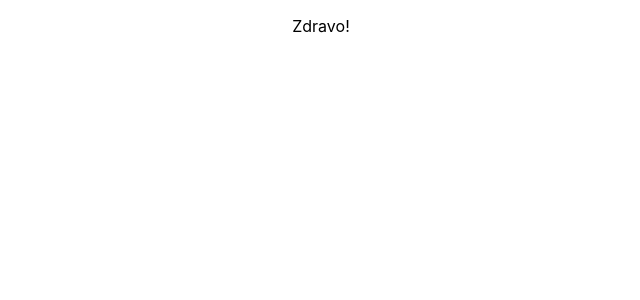
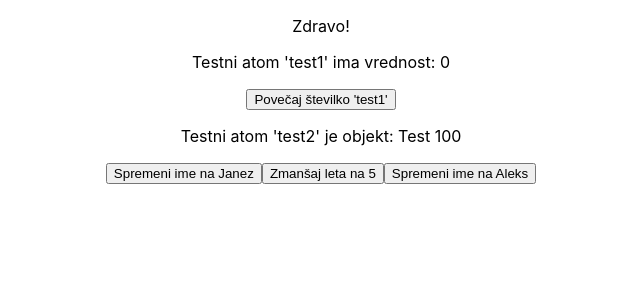
Before and after one commit to teol007/Praktikum2, a React (Create React App) app in the folder Frontend/pravozavsereact/: page / in a window 1280 px wide. Shown: the top 300 px of the page, without its empty margins (319-959 px from the left). Built offline with nearby package versions, Linux system fonts and the light colour scheme.

Commit message:
Knjiznica za upravljanje stanja Jotai in primeri

```diff
--- a/Frontend/pravozavsereact/package.json
+++ b/Frontend/pravozavsereact/package.json
@@ -10,6 +10,7 @@
     "@types/node": "^16.18.27",
     "@types/react": "^18.2.6",
     "@types/react-dom": "^18.2.4",
+    "jotai": "^2.1.0",
     "react": "^18.2.0",
     "react-dom": "^18.2.0",
     "react-scripts": "5.0.1",
--- a/Frontend/pravozavsereact/src/App.tsx
+++ b/Frontend/pravozavsereact/src/App.tsx
@@ -1,11 +1,13 @@
 import React from 'react';
 import './App.css';
 import Greetings from './Components/Greetings/Greetings';
+import TestUseOfAtoms from './Components/TestUseOfAtoms/TestUseOfAtom';
 
 function App() {
   return (
     <div className="App">
       <Greetings />
+      <TestUseOfAtoms />
     </div>
   );
 }
--- /dev/null
+++ b/Frontend/pravozavsereact/src/Atoms/TestsAtoms.tsx
@@ -0,0 +1,7 @@
+import { atom } from 'jotai';
+import { TestInterface } from '../Modules/Interfaces/TestInterfaces';
+
+const test1Atom = atom<number>(0);
+const test2Atom = atom<TestInterface>({name: 'Test', years: 100});
+
+export { test1Atom, test2Atom };
--- a/Frontend/pravozavsereact/src/Components/Greetings/Greetings.tsx
+++ b/Frontend/pravozavsereact/src/Components/Greetings/Greetings.tsx
@@ -2,6 +2,8 @@ import React from "react";
 
 export default function Greetings(): JSX.Element {
   return (
-    <p>Zdravo!</p>
+    <>
+      <p>Zdravo!</p>
+    </>
   );
 }
--- /dev/null
+++ b/Frontend/pravozavsereact/src/Components/TestUseOfAtoms/TestUseOfAtom.tsx
@@ -0,0 +1,22 @@
+import React from "react";
+import { useAtom } from "jotai";
+import { test1Atom, test2Atom } from "../../Atoms/TestsAtoms";
+
+export default function TestUseOfAtoms(): JSX.Element {
+  const [test1, setTest1] = useAtom(test1Atom); //To je cisto isto kot useState(), samo da useAtom() vzame in ureja stanje, ki je narejeno nekje drugje
+  const [test2, setTest2] = useAtom(test2Atom);
+
+  return (
+    <>
+      <p>Testni atom 'test1' ima vrednost: {test1}</p>
+      <button onClick={ ():void => setTest1(test1+1) }>Povečaj številko 'test1'</button>
+
+      <br />
+      <p>Testni atom 'test2' je objekt: {test2.name} {test2.years}</p>
+      <button onClick={ ():void => setTest2({name: 'Janez', years:38}) }>Spremeni ime na Janez</button>
+      <button onClick={ ():void => setTest2({...test2, years: 5}) }>Zmanšaj leta na 5</button>
+      <button onClick={ ():void => setTest2((before) => { return {...before, name: 'Aleks'} }) }>Spremeni ime na Aleks</button>
+    </>
+    //Zadnji gumb je najboljsi nacin za spreminjanje stanja    parameter before je stanje tik pred spremembo
+  );
+}
--- a/Frontend/pravozavsereact/src/Modules/Interfaces/TestInterfaces.ts
+++ b/Frontend/pravozavsereact/src/Modules/Interfaces/TestInterfaces.ts
@@ -1,3 +1,4 @@
 export interface TestInterface {
     name: string;
+    years: number;
 }
--- a/Frontend/pravozavsereact/src/index.tsx
+++ b/Frontend/pravozavsereact/src/index.tsx
@@ -3,13 +3,16 @@ import ReactDOM from 'react-dom/client';
 import './index.css';
 import App from './App';
 import reportWebVitals from './reportWebVitals';
+import { Provider } from 'jotai';
 
 const root = ReactDOM.createRoot(
   document.getElementById('root') as HTMLElement
 );
 root.render(
   <React.StrictMode>
-    <App />
+    <Provider>
+      <App />
+    </Provider>
   </React.StrictMode>
 );
 
```
Also changed, not shown: 1 other file (tests, documents, lock files or other folders).
